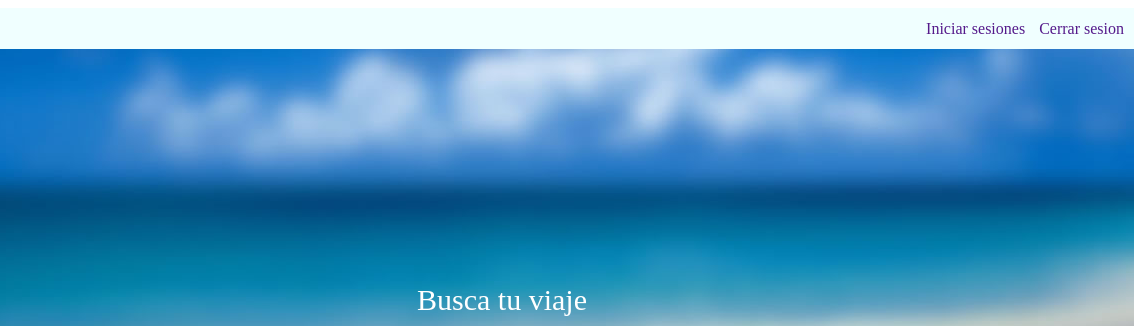
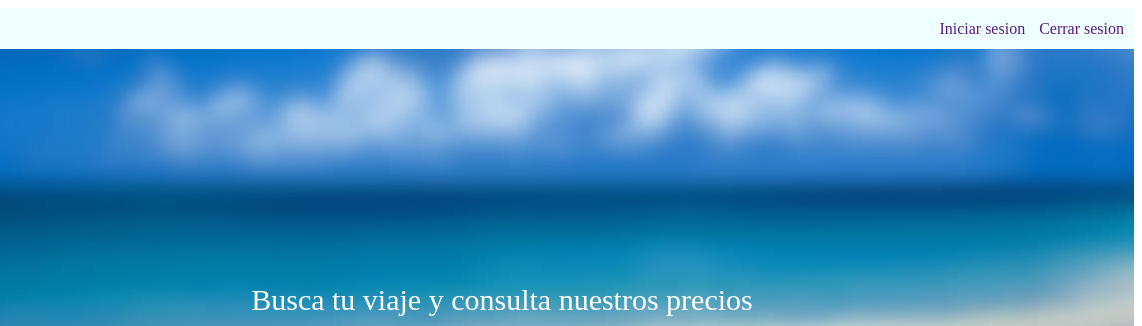
Before and after one commit to JcSnake/proyectoGitBedu, a plain HTML site: page index.html in a window 1280 px wide. Shown: the top 326 px of the page, 138-1280 px from the left. Drawn offline with Linux system fonts and the light colour scheme.

Commit message:
Cambios en el index.html

```diff
--- a/index.html
+++ b/index.html
@@ -11,7 +11,7 @@
     <nav>
         <img src="assets/images/fondoban.jpg" alt="logo">
         <div class="menu1">
-            <a href="">Iniciar sesiones</a>
+            <a href="">Iniciar sesion</a>
             <a href="">Cerrar sesion</a>
         </div>
         <div class="menu colorRojo">
@@ -23,7 +23,7 @@
     <section id="contenedorGeneral">
         <div class="wrap">
             <div>
-                <p>Busca tu viaje</p>
+                <p>Busca tu viaje y consulta nuestros precios</p>
                 <p>Somos expertos en viajes a todo el mundo</p>
             </div>
             <div class="textosBotones">
```
